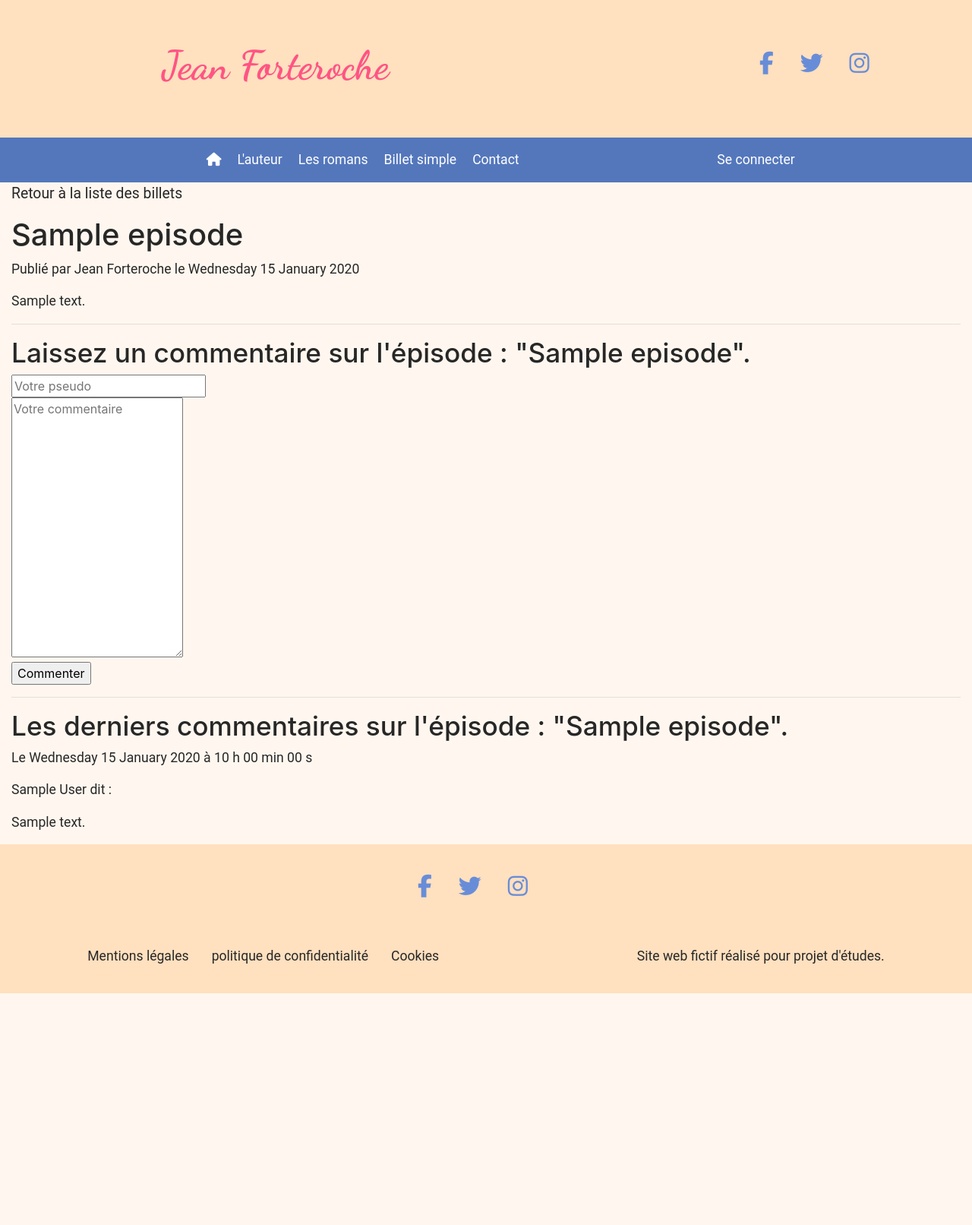
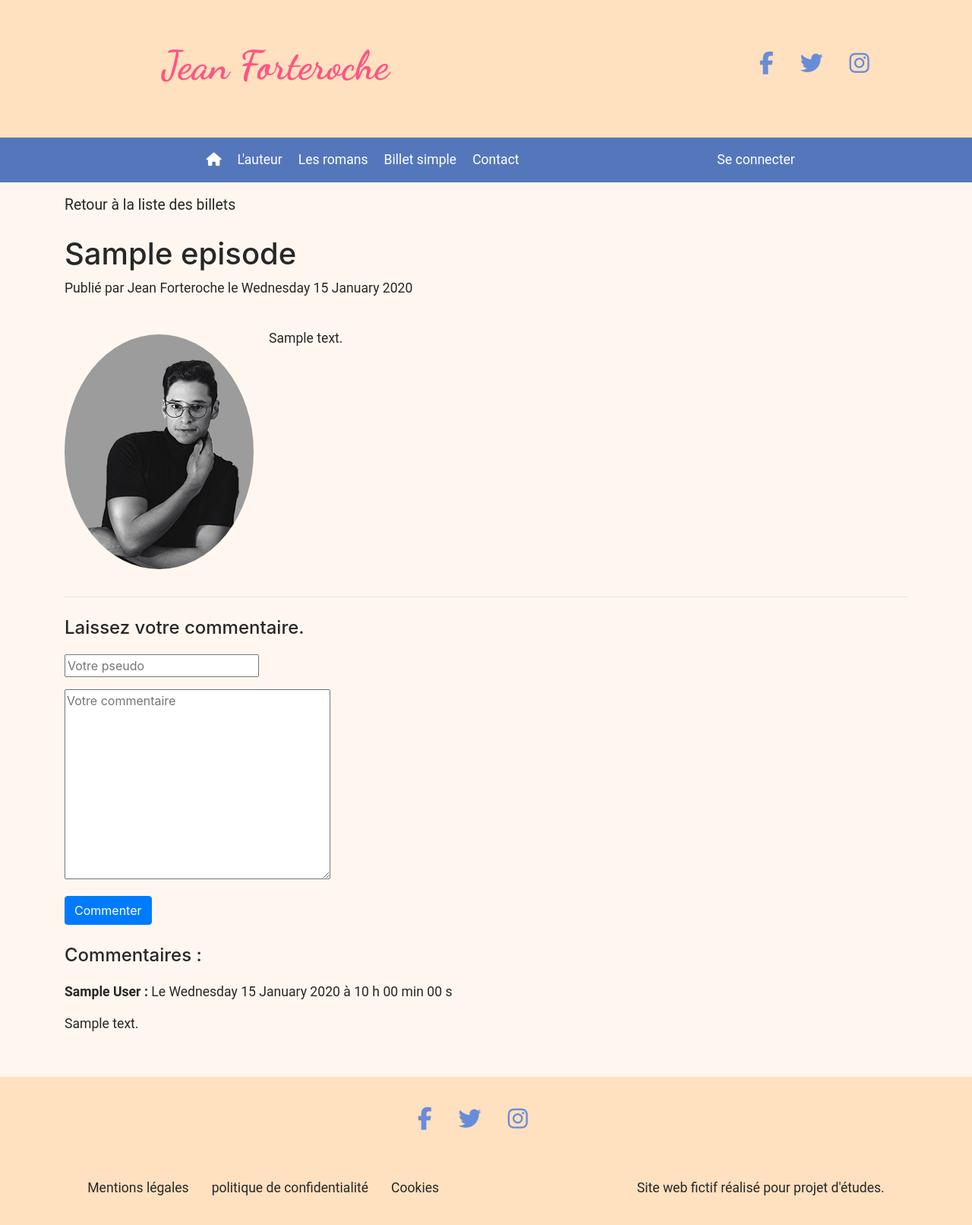
Before and after one commit to David83400/projet4, a PHP site: page /blogJeanForteroche/index.php?action=episode&id=1 in a window 1280 px wide. Shown: the whole page at 76% size. Before the commit the page ends 1307 px from the top, so only its background shows below. Run offline with PHP 8.4, Linux system fonts and the light colour scheme; tables that the repository leaves empty or names only in its code hold one stand-in row (values such as "Sample post"); some libraries are stand-ins or nearby versions.

Commit message:
mise en place episode view

```diff
--- a/Public/style.css
+++ b/Public/style.css
@@ -498,6 +498,49 @@ footer p
     height: 375px;
 }
 
+/* section episode */
+#episode
+{
+    margin-top: 15px;
+}
+
+#episode header
+{
+    margin: 10px 0 40px;
+}
+
+#episode .rounded-circle
+{
+    margin: 8px 20px 20px 0;
+}
+
+#episode .content
+{
+    text-align: justify;
+}
+
+/* section commentaires */
+#comments
+{
+    margin-bottom: 40px;
+}
+
+#comments h4
+{
+    margin: 10px 0 20px 0;
+}
+
+#comments span
+{
+    font-weight: bold;
+}
+
+#comments #textComment
+{
+    width: 350px;
+    height: 250px;
+}
+
 @media all and (max-width: 1199px)
 {
     #lastNovels .imageResponsive
@@ -613,9 +656,15 @@ footer p
     }
 
     #episodesList img
-{
-    margin: 20px 0;
-    width: 280px;
-    height: 349px;
+    {
+        margin: 20px 0;
+        width: 280px;
+        height: 349px;
+    }
+
+    #comments #textComment
+    {
+        width: 280px;
+        height: 200px;
+    }
 }
-}
--- a/View/Frontend/episodeView.php
+++ b/View/Frontend/episodeView.php
@@ -1,29 +1,76 @@
 <?php $this->title = 'Jean Forteroche | ' . htmlspecialchars($episode['title']) ?>
 
+<div class="container">
+  <section id="episode">
+    <p><a href="index.php?action=episodes">Retour à la liste des billets</a></p>
     <article>
-  <p><a href="index.php?action=episodes">Retour à la liste des billets</a></p>
+      <div class="row">
+        <div class="col-12">
+          <div class="row">
+            <div class="col-12">
               <header>
                 <h1><?= htmlspecialchars($episode['title']) ?></h1>
                 <p>Publié par Jean Forteroche le <?= htmlspecialchars($episode['creationFrDate']) ?></p>
               </header>
-  <p><?= htmlspecialchars($episode['content']) ?></p>
+            </div>
+          </div>
+          <div class="row">
+            <div class="col-12">
+              <img src="Public/images/jeanForterocheRounded.png" class="rounded-circle float-left" alt="Jean Forteroche">
+              <p class="content"><?= htmlspecialchars($episode['content']) ?></p>
+            </div>
+          </div>
+        </div>
+      </div>
     </article>
+  </section>
   <hr />
+  <section id="comments">
+    <div class="row">
+      <div class="col-12">
+        <div class="row">
+          <div class="col-12">
             <header>
-  <h3>Laissez un commentaire sur l'épisode : "<?= htmlspecialchars($episode['title']) ?>".</h3>
+              <h4>Laissez votre commentaire.</h4>
             </header>
+          </div>
+        </div>
+        <div class="row">
+          <div class="col-12">
             <form method="post" action="index.php?action=comment">
-    <input id="author" name="author" type="text" placeholder="Votre pseudo" required /><br />
-    <textarea id="textComment" name="comment" rows="14" placeholder="Votre commentaire" required></textarea><br />
+              <div class="form-group">
+                <input id="author" name="author" type="text" placeholder="Votre pseudo" required />
+              </div>
+              <div class="form-group">
+                <textarea id="textComment" name="comment" placeholder="Votre commentaire" required></textarea>
+              </div>
+              <div class="form-group">
                 <input type="hidden" name="id" value="<?= htmlspecialchars($episode['id']) ?>" />
-    <input type="submit" value="Commenter" />
+                <input type="submit" class="btn btn-primary" value="Commenter" />
+              </div>
             </form>
-<hr />
+          </div>
+        </div>
+      </div>
+    </div>
+    <div class="row">
+      <div class="col-12">
+        <div class="row">
+          <div class="col-12">
             <header>
-  <h3>Les derniers commentaires sur l'épisode : "<?= htmlspecialchars($episode['title']) ?>".</h3>
+              <h4>Commentaires :</h4>
             </header>
+          </div>
+        </div>
+        <div class="row">
+          <div class="col-12">
             <?php foreach ($comments as $comment): ?>
-    <p>Le <?= htmlspecialchars($comment['commentFrDate']) ?></p>
-    <p><?= htmlspecialchars($comment['author']) ?> dit :</p>
+              <p><span><?= htmlspecialchars($comment['author']) ?> :</span> Le <?= htmlspecialchars($comment['commentFrDate']) ?></p>
               <p><?= htmlspecialchars($comment['comment']) ?></p>
             <?php endforeach; ?>
+          </div>
+        </div>
+      </div>
+    </div>
+  </section>
+</div>
```
Also changed, not shown: Public/images/jeanForterocheRounded.png (added). Lines whose indentation alone changed are shown as unchanged.
